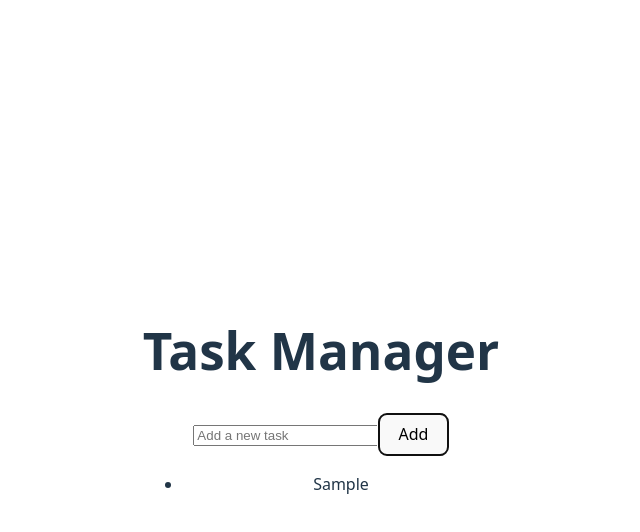
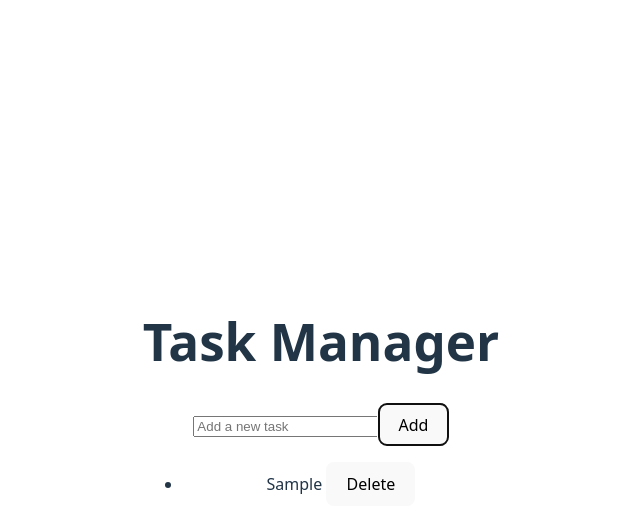
Before and after one commit to nbiladhiya/32-pbk-uts-233510384, a Vue app: page / in a window 1280 px wide. Both pictures are taken after typing "Sample" into the empty fields and a click on the button "Add". Shown: the top 532 px of the page, without its empty margins (319-959 px from the left). Built offline with nearby package versions, Linux system fonts and the light colour scheme.

Commit message:
delete task

```diff
--- a/src/App.vue
+++ b/src/App.vue
@@ -11,10 +11,15 @@
       text: newTask.value,
       completed: false
     });
-    console.log(tasks.value);
     newTask.value = '';
   }
 };
+
+const deleteTask = (task) => {
+  tasks.value = tasks.value.filter(t => t !== task);
+  console.log(tasks.value);
+};
+
 </script>
 
 <template>
@@ -25,6 +30,7 @@
   <ul>
     <li v-for="task in tasks" :key="task.id">
       {{ task.text }}
+      <button @click="deleteTask(task)">Delete</button>
     </li>
   </ul>
 </template>
```
